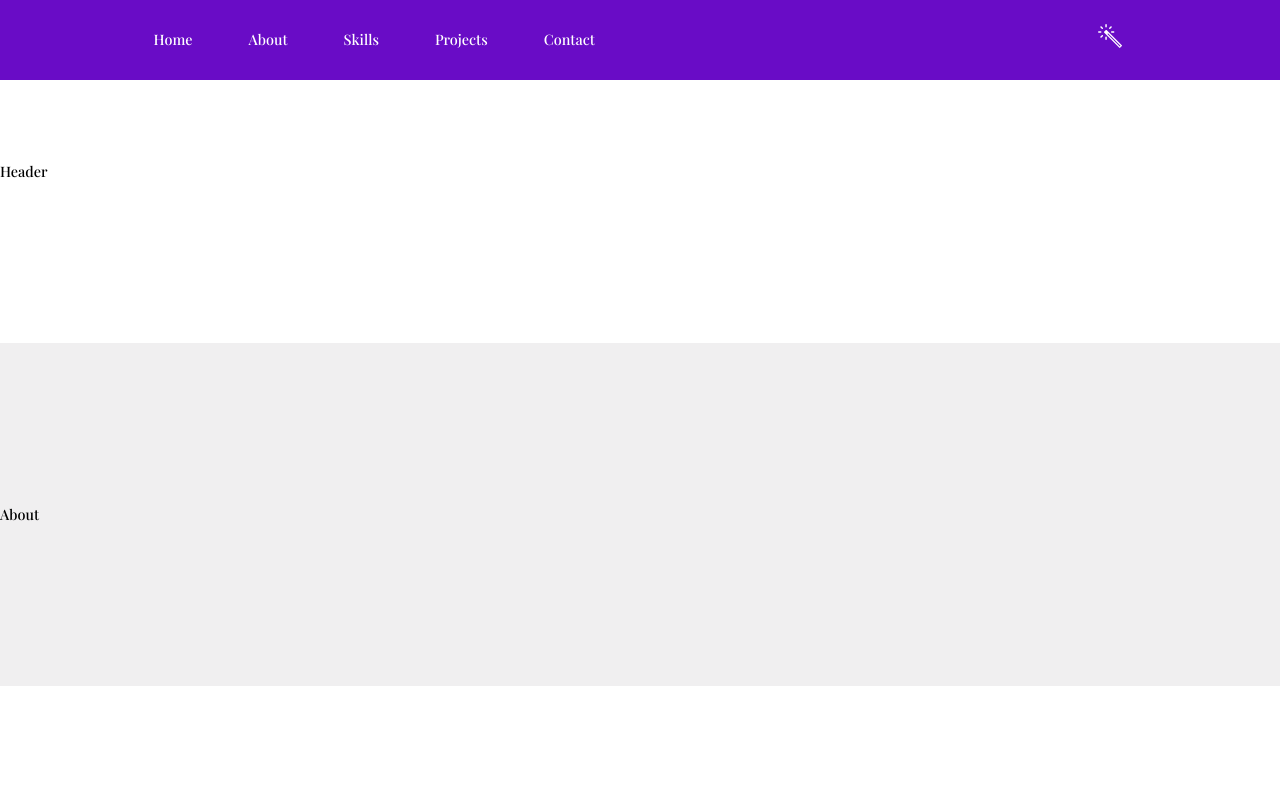
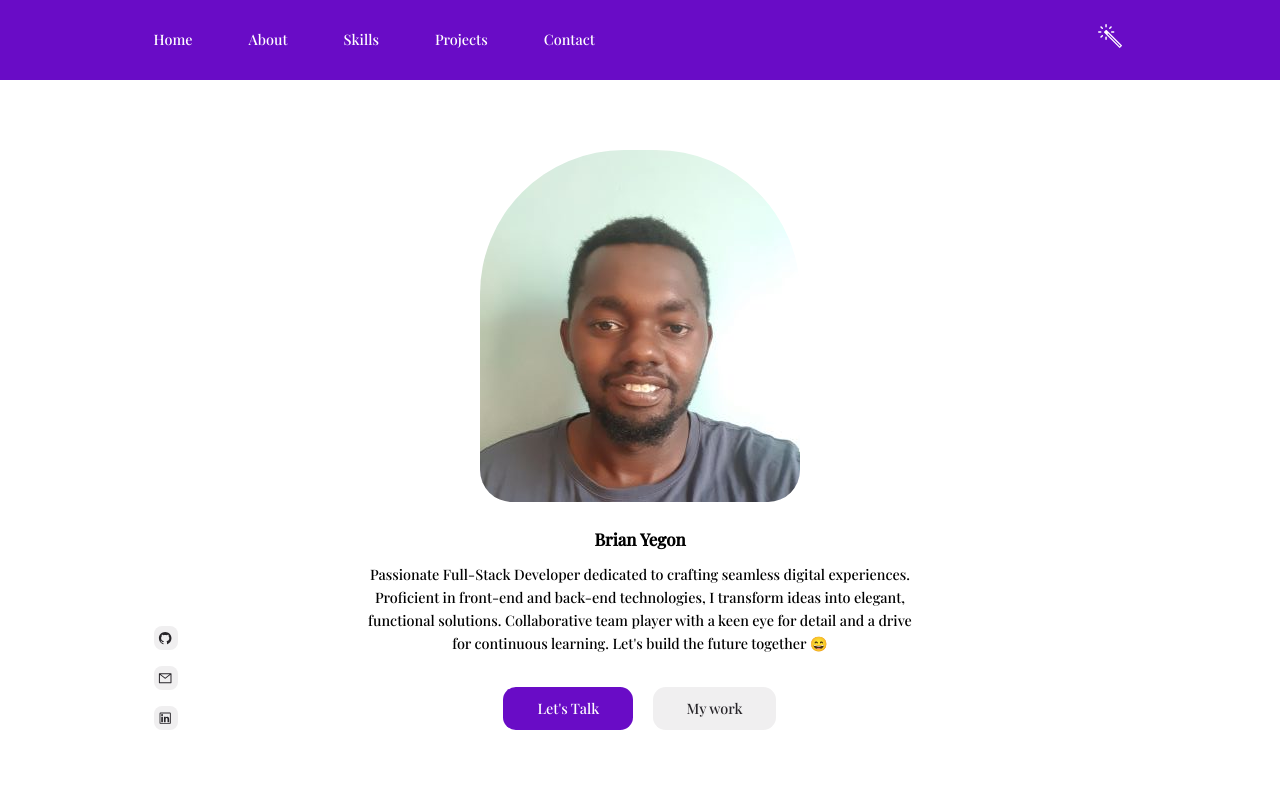
Before and after one commit to yegonkimutai/Personal-portfolio, a React (Create React App) app: page / in a window 1280 px wide. Shown: the top 800 px of the page. Built offline with nearby package versions, Linux system fonts and the light colour scheme.

Commit message:
:zap:Add header component

```diff
--- a/src/sections/header/Header.jsx
+++ b/src/sections/header/Header.jsx
@@ -1,8 +1,32 @@
-import React from 'react'
+import HeaderImg from '../../assets/Header.jpg'
+import data from './data'
+import './header.css'
 
 function Header() {
   return (
-    <section>Header</section>
+    <header>
+      <div className='container header-cont'>
+        <div className='header-prof'>
+          <img src={HeaderImg} alt='Header Image'/>
+        </div>
+        <h3>Brian Yegon</h3>
+        <p>
+        Passionate Full-Stack Developer dedicated to crafting seamless digital experiences.
+        Proficient in front-end and back-end technologies, I transform ideas into elegant, functional solutions.
+         Collaborative team player with a keen eye for detail and a drive for continuous learning. Let's build the future together 😄
+        </p>
+        <div className='header-cte'>
+          <a href='#contact' className='btn primary'>Let's Talk</a>
+          <a href='#project' className='btn light'>My work</a>
+        </div>
+        <div className="header-socials">
+          {
+            data.map(item => <a key={item.id} href={item.link}
+            target='-blank' rel='noopener noreferrer'>{item.icon}</a>)
+          }
+        </div>
+      </div>
+    </header>
   )
 }
 
--- /dev/null
+++ b/src/sections/header/data.js
@@ -0,0 +1,11 @@
+import {AiOutlineGithub} from 'react-icons/ai'
+import {AiOutlineMail} from 'react-icons/ai'
+import {AiOutlineLinkedin} from 'react-icons/ai'
+
+const data = [
+    {id:1, link: 'https://github.com/yegonkimutai', icon: <AiOutlineGithub/>},
+    {id:2, link: '#about', icon: <AiOutlineMail/>},
+    {id:3, link: 'https://www.linkedin.com/in/brian-yegon-kim05/', icon: <AiOutlineLinkedin/>}
+]
+
+export default data
--- a/src/sections/header/header.css
+++ b/src/sections/header/header.css
@@ -0,0 +1,93 @@
+header {
+    margin-top: 5rem;
+    height: calc(100vh - 5rem);
+    display: grid;
+    place-items: center;
+    background: var(--color-white);
+    transition: var(--transition);
+}
+
+.header-cont {
+    display: flex;
+    flex-direction: column;
+    align-items: center;
+    position: relative;
+}
+
+.header-prof {
+    width: 20rem;
+    height: 22rem;
+    border-radius: 9rem 9rem 2rem 2rem;
+    overflow: hidden;
+    margin-bottom: 1.5rem;
+}
+
+.header-cont p {
+    width: 35rem;
+    text-align: center;
+    margin: 0.6rem 0 2rem;
+}
+
+.header-cte {
+    display: flex;
+    align-items: center;
+    gap: 1.2rem;
+}
+
+.header-cte a {
+    padding: .5rem 2rem;
+}
+
+.header-socials {
+    position: absolute;
+    left: 0;
+    bottom: 0;
+    display: flex;
+    flex-direction: column;
+    gap: 1rem;
+}
+
+.header-socials a {
+    width: 1.5rem;
+    aspect-ratio: 1/1;
+    background: var(--color-light);
+    color: var(--color-black);
+    display: grid;
+    place-items: center;
+    border-radius: var(--border-radius-3);
+}
+
+.header-socials a:hover {
+    background-color: var(--color-primary);
+    color: var(--color-white);
+    transform: translateX(-0.5rem);
+}
+
+@media (max-width: 1024px) {
+
+}
+
+@media (max-width: 600px) {
+    .header-prof {
+        width: 19rem;
+        max-width: 60%;
+        max-height: 35vh;
+    }
+
+    .header-prof img {
+        max-width: 100%;
+        height: auto;
+    }
+
+    .header-cont p {
+        width: 100%;
+    }
+
+    .header-cte {
+        gap: 1rem;
+    }
+
+    .header-socials {
+        display: none;
+    }
+}
```
Also changed, not shown: src/assets/Header.jpg (added).
